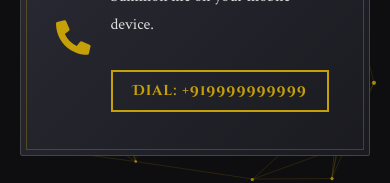
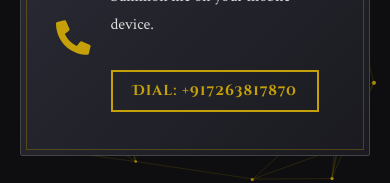
Before and after one commit to yugrajmangate-dev/portfolio, a React (Vite) app: page /contact in a window 390 px wide. Shown: the part 663-846 px from the top of the page. Built offline with nearby package versions, Linux system fonts and the light colour scheme.

Commit message:
Update contact phone number to 7263817870

```diff
--- a/src/components/Contact.jsx
+++ b/src/components/Contact.jsx
@@ -3,7 +3,7 @@ import { FaGoogle, FaPhoneAlt, FaMapMarkerAlt } from 'react-icons/fa'; // Ensure
 
 const Contact = () => {
   // REPLACE THIS with your real phone number
-  const phoneNumber = "+919999999999";
+  const phoneNumber = "+917263817870";
 
   // REPLACE THIS with your real email
   const emailAddress = "your.email@example.com";
```
